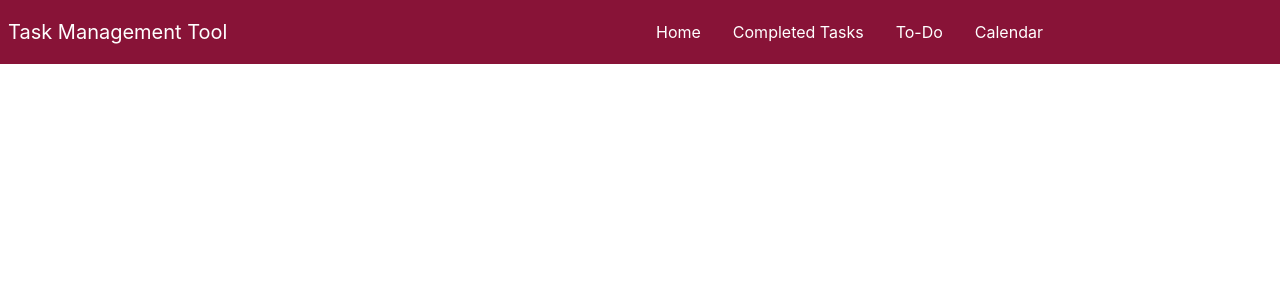
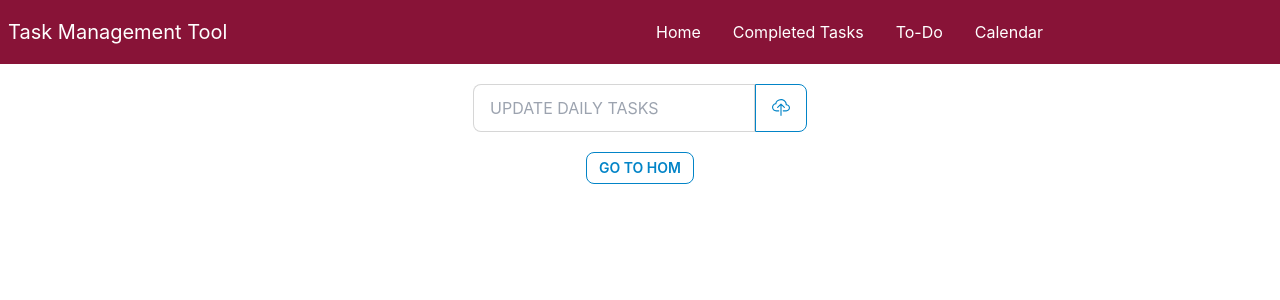
Before and after one commit to MohammadFaysal731/task-management-too-client, a React (Create React App) app: page /todo/1 in a window 1280 px wide. Shown: the top 300 px of the page. Built offline with nearby package versions, Linux system fonts and the light colour scheme; no server answers.

Commit message:
add update task

```diff
--- a/src/App.js
+++ b/src/App.js
@@ -6,6 +6,7 @@ import Calendar from './components/Calendar';
 import CompletedTasks from './components/CompletedTasks';
 import Header from './components/Header';
 import Home from './components/Home';
+import TaskUpdate from './components/TaskUpdate';
 import ToDo from './components/ToDo';
 
 function App() {
@@ -16,6 +17,7 @@ function App() {
         <Route path='/' element={<Home></Home>}></Route>
         <Route path='/completedtasks' element={<CompletedTasks></CompletedTasks>}></Route>
         <Route path='/todo' element={<ToDo></ToDo>}></Route>
+        <Route path='/todo/:id' element={<TaskUpdate></TaskUpdate>}></Route>
         <Route path='/calendar' element={<Calendar></Calendar>}></Route>
       </Routes>
       <ToastContainer />
--- a/src/components/Header.js
+++ b/src/components/Header.js
@@ -14,7 +14,7 @@ const Header = () => {
                     <label tabIndex="0" className="btn btn-ghost lg:hidden">
                         <svg xmlns="http://www.w3.org/2000/svg" className="h-5 w-5" fill="none" viewBox="0 0 24 24" stroke="currentColor"><path strokeLinecap="round" strokeLinejoin="round" strokeWidth="2" d="M4 6h16M4 12h8m-8 6h16" /></svg>
                     </label>
-                    <ul tabIndex="0" className="menu menu-compact dropdown-content mt-3 p-2 shadow bg-secondary rounded-box w-52">
+                    <ul tabIndex="0" className="menu menu-compact dropdown-content mt-5 p-2 shadow bg-secondary rounded-box w-52">
                         {menuItem}
                     </ul>
                 </div>
--- a/src/components/Home.js
+++ b/src/components/Home.js
@@ -1,11 +1,11 @@
 import React from 'react';
-import ToDo from './ToDo';
 import { MdAddCircleOutline } from 'react-icons/md';
 import { useForm } from 'react-hook-form';
 import { toast } from 'react-toastify';
-
+import ToDo from './ToDo';
 const Home = () => {
     const { register, handleSubmit, reset } = useForm();
+
     const onSubmit = data => {
         const newTasks = data.task;
         fetch('http://localhost:5000/task', {
--- /dev/null
+++ b/src/components/TaskUpdate.js
@@ -0,0 +1,59 @@
+import React, { useEffect, useState } from 'react';
+import { useParams, Link } from 'react-router-dom';
+import { useForm } from 'react-hook-form';
+import { BsCloudUpload } from 'react-icons/bs';
+import { toast } from 'react-toastify';
+const TaskUpdate = () => {
+    const { register, handleSubmit, reset } = useForm();
+    const { id } = useParams();
+
+    const [updateTasks, setUpdateTasks] = useState({});
+
+    useEffect(() => {
+        fetch(`http://localhost:5000/task/${id}`)
+            .then(res => res.json())
+            .then(data => {
+                setUpdateTasks(data);
+            })
+    }, [id]);
+
+    const onSubmit = data => {
+        const updateTask = data.task;
+        fetch(`http://localhost:5000/task/${updateTasks?._id}`, {
+            method: 'PUT',
+            headers: {
+                'content-type': 'application/json'
+            },
+            body: JSON.stringify({ updateTask })
+        })
+            .then(res => res.json())
+            .then(result => {
+                if (result.modifiedCount) {
+                    toast.success('Task is Update');
+                    setUpdateTasks(result);
+                    reset();
+                }
+            })
+    }
+
+    return (
+        <div>
+            <h1 className='text-2xl text-center font-bold text-secondary m-3'>{updateTasks.task}</h1>
+            <form onSubmit={handleSubmit(onSubmit)} className='flex justify-center  align-middle m-5'>
+                <div className="form-control">
+                    <div className="input-group">
+                        <input type="text"  {...register('task', { required: true })} placeholder="UPDATE DAILY TASKS" className="input input-bordered" required autoComplete='off' />
+                        <button className="btn btn-outline btn-secondary">
+                            <BsCloudUpload className='text-lg' />
+                        </button>
+                    </div>
+                </div>
+            </form>
+            <div className="flex justify-center">
+                <Link to='/' className="btn btn-sm btn-outline btn-secondary">Go To Hom</Link>
+            </div>
+        </div>
+    );
+};
+
+export default TaskUpdate;
--- a/src/components/ToDo.js
+++ b/src/components/ToDo.js
@@ -1,32 +1,37 @@
 import React from 'react';
-import { useQuery } from 'react-query';
 import { FiEdit2 } from 'react-icons/fi'
-import { ImRadioUnchecked } from 'react-icons/im'
+import useTask from '../hooks/useTask';
+import { useNavigate } from "react-router-dom";
+
 
 const ToDo = () => {
-    const { data, isLoading, refetch } = useQuery('task', () => fetch('http://localhost:5000/task').then(res => res.json()));
+    const [task, setTask] = useTask();
 
-    if (isLoading) {
-        return <p>Loading</p>
+    const navigate = useNavigate();
+
+    const handleUpdate = id => {
+        navigate(`/todo/${id}`);
     }
+
     return (
         <div className=''>
             <h1 className='text-3xl text-secondary font-bold text-center underline'>To-Do</h1>
             {
-                data.map(({ task }, index) => <div key={index} refetch={refetch()} class="card w-96 bg-base-100 shadow-xl mx-auto m-3">
-                    <div class="card-body">
-                        <div class="card-actions justify-between">
-                            <button className='btn btn-outline btn-secondary btn-xs'>
-                                <ImRadioUnchecked />
-                            </button>
+                task.map(({ _id, task }, index) => <div key={index} className="card w-96 bg-base-100 shadow-xl mx-auto m-3 ">
+                    <div className="card-body">
+                        <div className="card-actions justify-between">
+                            <label htmlFor="">
+                                <input type="radio" name="" id="" />
+                            </label>
                             <h1 className='text-2xl text-primary font-bold'>{task}</h1>
-                            <button class="btn btn-outline btn-secondary btn-xs">
+                            <button onClick={() => handleUpdate(_id)}>
                                 <FiEdit2 />
                             </button>
                         </div>
                     </div>
                 </div>)
             }
+
         </div>
 
 
--- /dev/null
+++ b/src/hooks/useTask.js
@@ -0,0 +1,18 @@
+import { useEffect, useState } from "react";
+
+const useTask = () => {
+
+    const [task, setTask] = useState([]);
+
+    useEffect(() => {
+        fetch('http://localhost:5000/task')
+            .then(res => res.json())
+            .then(data => {
+                setTask(data);
+            })
+    }, []);
+
+    return [task, setTask];
+}
+
+export default useTask;
```
